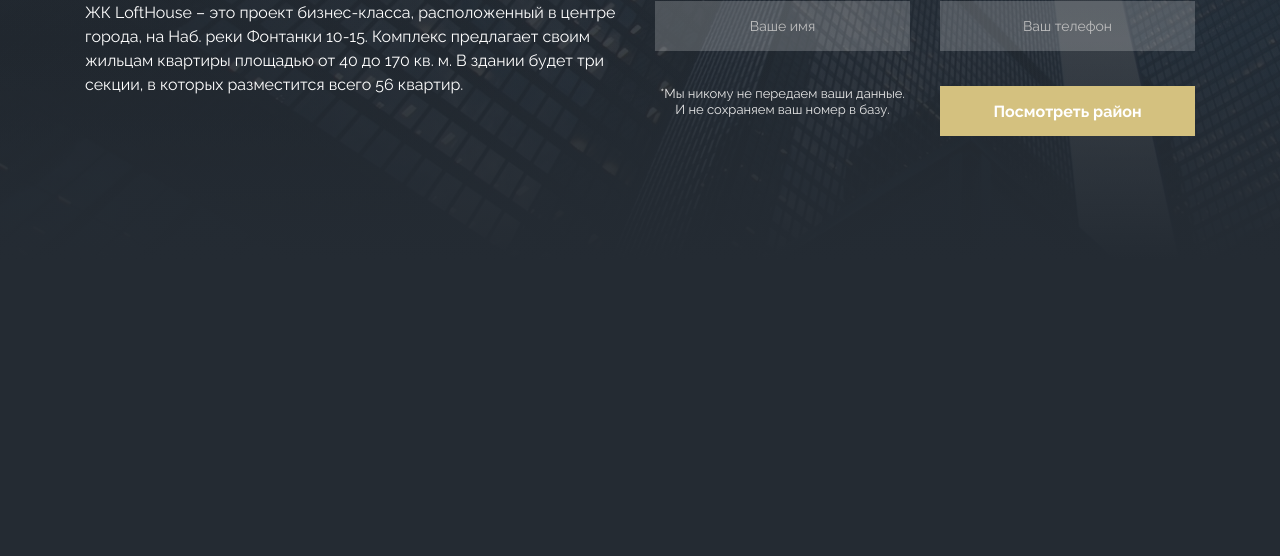
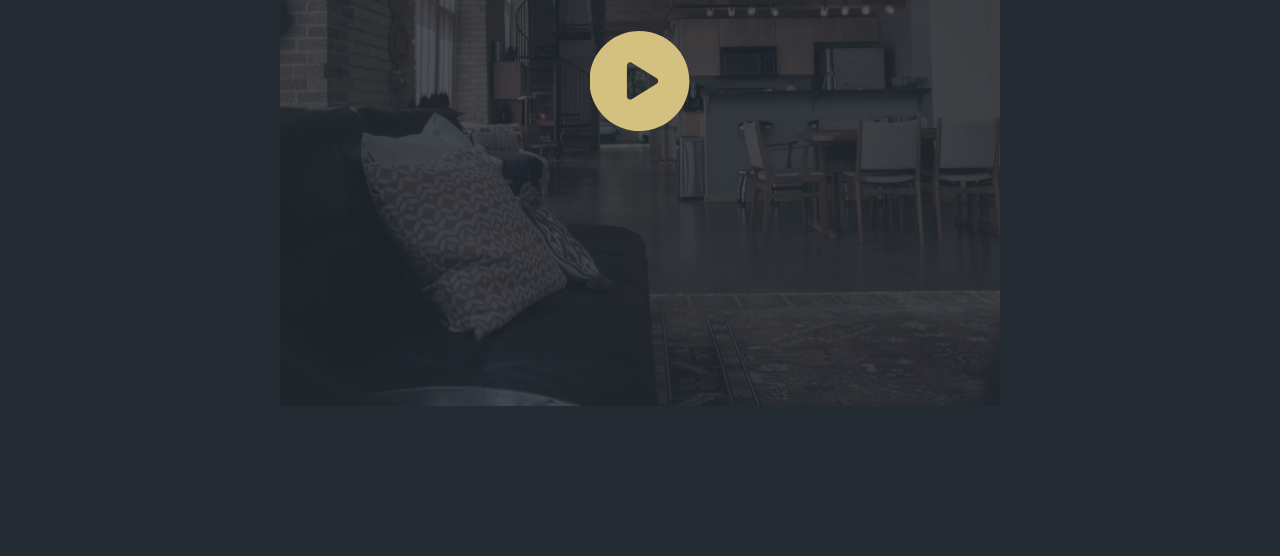
Before and after one commit to muzykalniy/LoftHouse_practice, a plain HTML site: page index.html in a window 1280 px wide. Shown: the part 244-800 px from the top of the page. Drawn offline with nearby package versions, Linux system fonts and the light colour scheme; a web font is replaced by a local one.

Commit message:
video_end

```diff
--- a/index.html
+++ b/index.html
@@ -125,7 +125,8 @@
             </div>
         </section>
 
-        <section class="cta">
+        <section class="cta none">
+
             <div class="container">
                 <div class="cta__title">
                     <h2 class="title-2">Хотите посмотреть</h2>
@@ -154,6 +155,16 @@
                 </div>
             </div>
         </section>
+
+        <section class="video">
+            <h2 class="visually-hidden">Видео про ЖК</h2>
+            <div class="container">
+                <a href="#!" class="video__link">
+                    <img src="./img/video/play.svg" alt="" class="video__icon">
+                    <img src="./img/video/video-img.jpeg" alt="" class="video__img">
+                </a>
+            </div>
+        </section>
     </main>
 
 </body>
--- /dev/null
+++ b/scss/blocks/_video.scss
@@ -0,0 +1,38 @@
+.video {
+    text-align: center;
+}
+.visually-hidden {
+}
+
+.video__link {
+    position: relative;
+    display: inline-block;
+    text-align: center; //выровняет по центру картинку
+    &::before {
+        content: "";
+        position: absolute;
+        left: 0px;
+        top: 0px;
+        width: 100%;
+        height: 100%;
+        background: rgba(36, 43, 51, 0.8);
+        transition: background-color 0.2s ease-in;
+    }
+    &:hover::before {
+        background: rgba(36, 43, 51, 0.7);
+    }
+}
+.video__icon {
+    position: absolute;
+    left: 50%;
+    top: 50%;
+    transform: translate(-50%, -50%);
+    transition: all 0.2s ease-in;
+}
+.video__link:hover .video__icon {
+    transform: translate(-50%, -50%) scale(1.2); // чтобы иконка не перемещалась вниз нужно еще прописать транслейт, чтобы транслейт не отменялся
+    filter: saturate(1.5);
+}
+
+.video__img {
+}
--- a/scss/main.scss
+++ b/scss/main.scss
@@ -14,3 +14,4 @@
 @import "./blocks/card";
 @import "./blocks/cta"; // блок call to action
 @import "./blocks/form";
+@import "./blocks/video";
```
Also changed, not shown: css/main.css, img/video/play.svg (added), img/video/video-img.jpeg (added), 2 other files.
